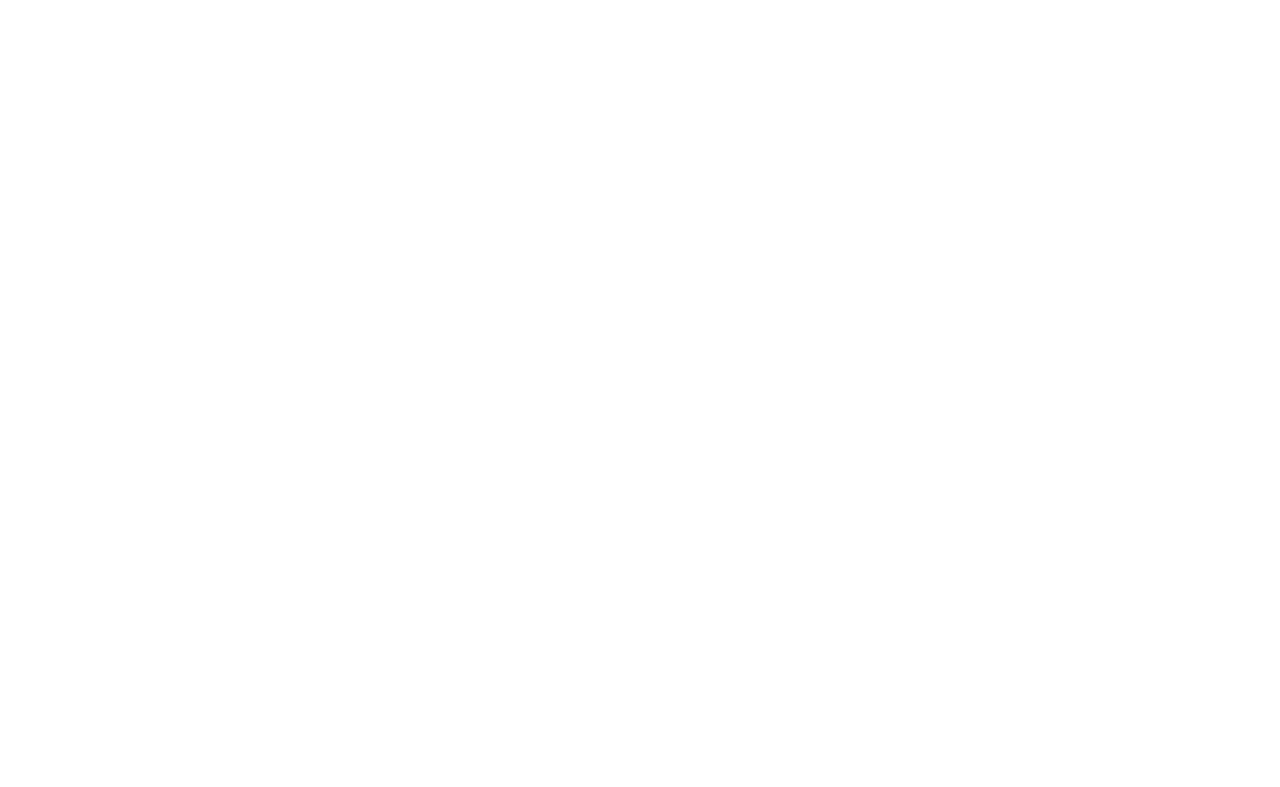
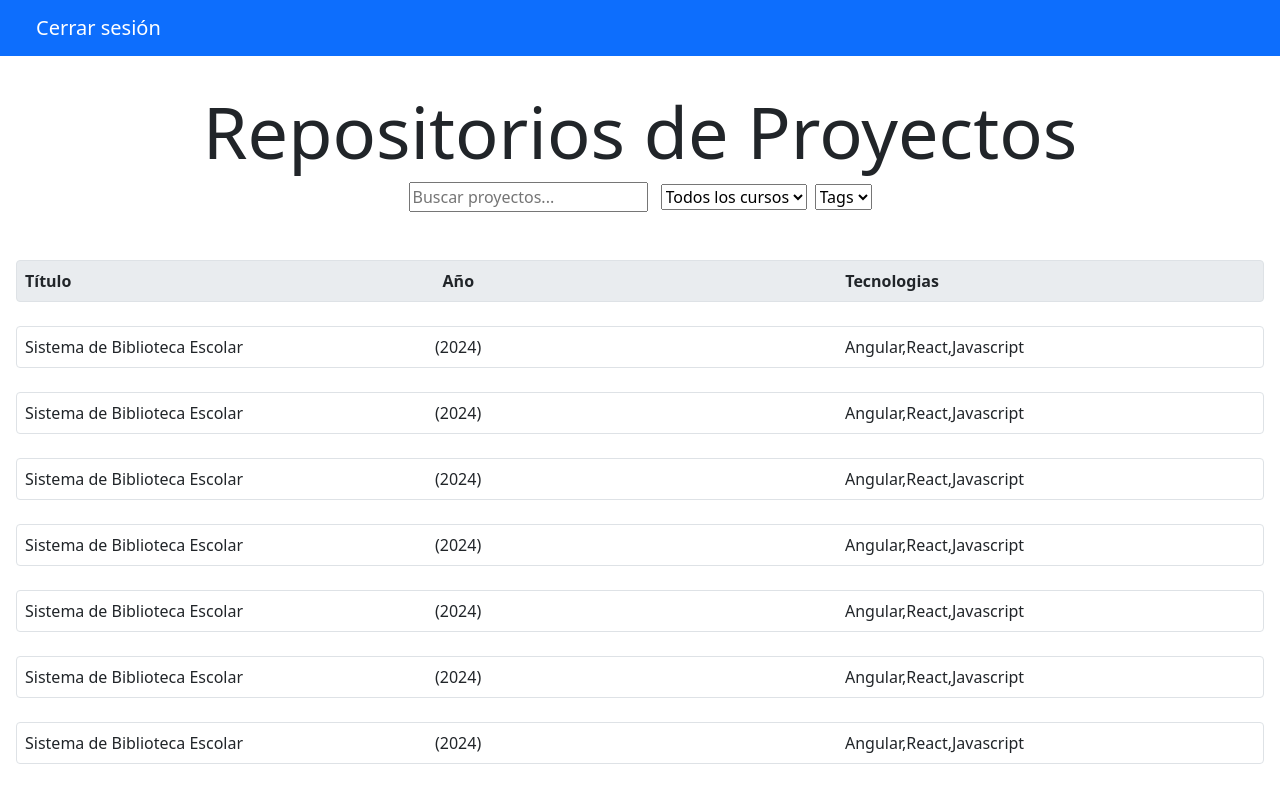
Before and after one commit to Jhonttt/proyecto-intermodular, an Angular app in the folder frontend/: page /admin in a window 1280 px wide. Before the commit this address led to /. Shown: the top 787 px of the page. Built offline with nearby package versions, Linux system fonts and the light colour scheme.

Commit message:
feat(header-admin): componente con opcion de cerrar sesion del admin

```diff
--- a/frontend/src/app/app.routes.ts
+++ b/frontend/src/app/app.routes.ts
@@ -1,10 +1,12 @@
 import { Routes } from '@angular/router';
 import { Home } from './pages/home/home';
+import { HomeAdmin } from './pages/home-admin/home-admin';
 
 import { DetailsForm } from './pages/details-form/details-form';
 
 export const routes: Routes = [
   { path: "", redirectTo: "home", pathMatch: "full" },
   { path: 'home', component: Home },
+  { path: 'admin', component: HomeAdmin },
   { path: "details-form/:id", component: DetailsForm },
 ];
--- a/frontend/src/app/pages/home-admin/article-admin/article-admin.css
+++ b/frontend/src/app/pages/home-admin/article-admin/article-admin.css
@@ -0,0 +1,15 @@
+/* separación entre artículos */
+.article-list {
+    display: flex;
+    flex-direction: column;
+    gap: 10px;
+}
+
+.article-item {
+    display: flex;
+    align-items: center;
+    border-radius: 4px;
+}
+.article-item span {
+    flex: 1;
+}
--- a/frontend/src/app/pages/home-admin/article-admin/article-admin.html
+++ b/frontend/src/app/pages/home-admin/article-admin/article-admin.html
@@ -1 +1,10 @@
-<p>article-admin works!</p>
+<section class="d-flex flex-column m-3">
+    <div class="article-list">
+        <div class="article-item border p-2 mb-2">
+            <span class="titulo">{{ titulo }}</span>
+            <span class="anio">({{ anio }})</span>
+            <!-- <span class="descripcion">{{ descripcion }}</span> -->
+            <span class="tecnologias">{{ tecnologias }}</span>
+        </div>
+    </div>
+</section>
--- a/frontend/src/app/pages/home-admin/header-admin/header-admin.css
+++ b/frontend/src/app/pages/home-admin/header-admin/header-admin.css
@@ -0,0 +1,7 @@
+.login:hover {
+  color: gainsboro;
+}
+
+.login:active {
+  color: black;
+}
--- a/frontend/src/app/pages/home-admin/header-admin/header-admin.html
+++ b/frontend/src/app/pages/home-admin/header-admin/header-admin.html
@@ -1 +1,7 @@
-<p>header-admin works!</p>
+<header>
+  <nav class="navbar sticky-top bg-primary" data-bs-theme="dark">
+    <div class="container-fluid d-flex justify-content-between">
+      <a class="navbar-brand ms-4 login" href="#">Cerrar sesión</a>
+    </div>
+  </nav>
+</header>
--- a/frontend/src/app/pages/home-admin/home-admin.ts
+++ b/frontend/src/app/pages/home-admin/home-admin.ts
@@ -1,11 +1,60 @@
 import { Component } from '@angular/core';
-
+import { HeaderAdmin } from './header-admin/header-admin';
+import { SectionAdmin } from './section-admin/section-admin';
+import { ArticleAdmin } from './article-admin/article-admin';
+import { Footer } from '../home/footer/footer';
+/* Añadir boton ver detalle */
 @Component({
   selector: 'app-home-admin',
-  imports: [],
-  templateUrl: './home-admin.html',
-  styleUrl: './home-admin.css',
+  standalone: true,
+  imports: [HeaderAdmin, SectionAdmin, ArticleAdmin, Footer],
+  template: `
+  <app-header-admin></app-header-admin>
+  <app-section-admin></app-section-admin>
+  <div>
+    <app-article-admin
+    titulo = "Sistema de Biblioteca Escolar"
+    [anio] = "2024"
+    [tecnologias]="['Angular', 'React', 'Javascript']"
+    ></app-article-admin>
+        <app-article-admin
+    titulo = "Sistema de Biblioteca Escolar"
+    [anio] = "2024"
+    [tecnologias]="['Angular', 'React', 'Javascript']"
+    ></app-article-admin>
+        <app-article-admin
+    titulo = "Sistema de Biblioteca Escolar"
+    [anio] = "2024"
+    [tecnologias]="['Angular', 'React', 'Javascript']"
+    ></app-article-admin>
+        <app-article-admin
+    titulo = "Sistema de Biblioteca Escolar"
+    [anio] = "2024"
+    [tecnologias]="['Angular', 'React', 'Javascript']"
+    ></app-article-admin>
+        <app-article-admin
+    titulo = "Sistema de Biblioteca Escolar"
+    [anio] = "2024"
+    [tecnologias]="['Angular', 'React', 'Javascript']"
+    ></app-article-admin>
+        <app-article-admin
+    titulo = "Sistema de Biblioteca Escolar"
+    [anio] = "2024"
+    [tecnologias]="['Angular', 'React', 'Javascript']"
+    ></app-article-admin>
+        <app-article-admin
+    titulo = "Sistema de Biblioteca Escolar"
+    [anio] = "2024"
+    [tecnologias]="['Angular', 'React', 'Javascript']"
+    ></app-article-admin>
+        <app-article-admin
+    titulo = "Sistema de Biblioteca Escolar"
+    [anio] = "2024"
+    [tecnologias]="['Angular', 'React', 'Javascript']"
+    ></app-article-admin>
+  </div>
+
+  <app-footer></app-footer>
+  `
 })
-export class HomeAdmin {
-
-}
+export class HomeAdmin { }
--- /dev/null
+++ b/frontend/src/app/pages/home-admin/section-admin/section-admin.css
@@ -0,0 +1,21 @@
+section{
+    text-align: center;
+    margin-top: 2em;
+}
+input{
+    margin-right: 5px;
+    margin-bottom: 2em;
+}
+select{
+    margin-left: 8px;
+}
+
+/* Cabecera */
+.section-header {
+    display: flex;
+    align-items: center;
+    font-weight: bold;
+    background-color: #e9ecef;
+    border-radius: 4px;
+    gap: 29vw;
+}
--- /dev/null
+++ b/frontend/src/app/pages/home-admin/section-admin/section-admin.html
@@ -0,0 +1,19 @@
+<section>
+    <h1 class="display-2">Repositorios de Proyectos</h1>
+    <input type="search" name="search" placeholder="Buscar proyectos...">
+    <select name="filter" id="filter">
+        <option value="default">Todos los cursos</option>
+    </select>
+    <select name="tag" id="tag">
+        <option value="default">Tags</option>
+    </select>
+
+    <div class="d-flex flex-column m-3">
+        <div class="section-header border p-2 mb-2 d-flex">
+            <span class="section-titulo">Título</span>
+            <span class="section-anio">Año</span>
+            <!-- <span class="section-descripcion">Descripción</span> -->
+            <span class="section-tecnologias">Tecnologias</span>
+        </div>
+    </div>
+</section>
--- /dev/null
+++ b/frontend/src/app/pages/home-admin/section-admin/section-admin.ts
@@ -0,0 +1,11 @@
+import { Component } from '@angular/core';
+
+@Component({
+  selector: 'app-section-admin',
+  imports: [],
+  templateUrl: './section-admin.html',
+  styleUrl: './section-admin.css',
+})
+export class SectionAdmin {
+
+}
```
Also changed, not shown: frontend/src/app/pages/home-admin/article-admin/article-admin.ts (+9 -3 lines), frontend/src/app/pages/home-admin/home-adminNO.html (renamed from frontend/src/app/pages/home-admin/home-admin.html), 1 other file (tests, documents, lock files or other folders).
